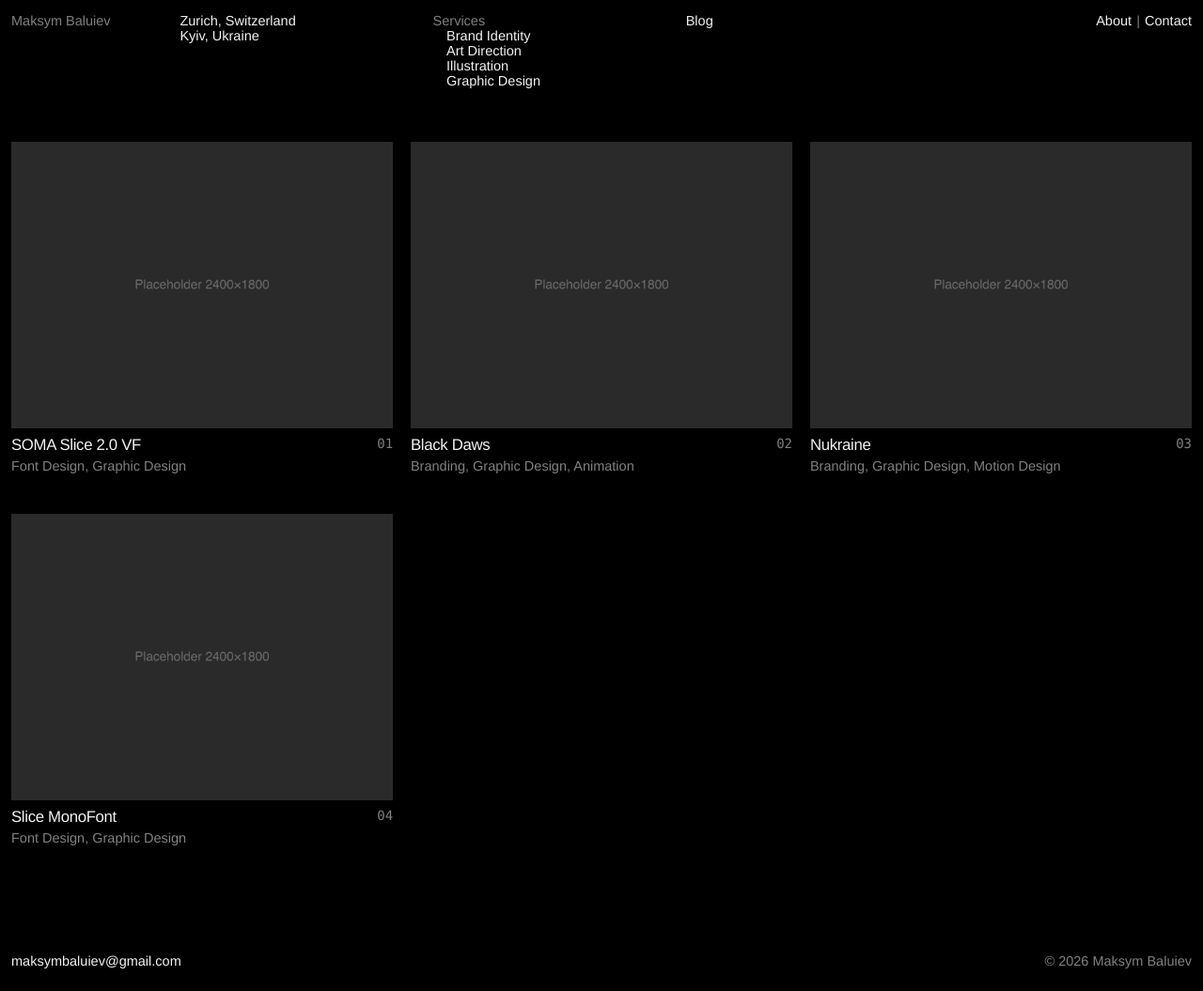
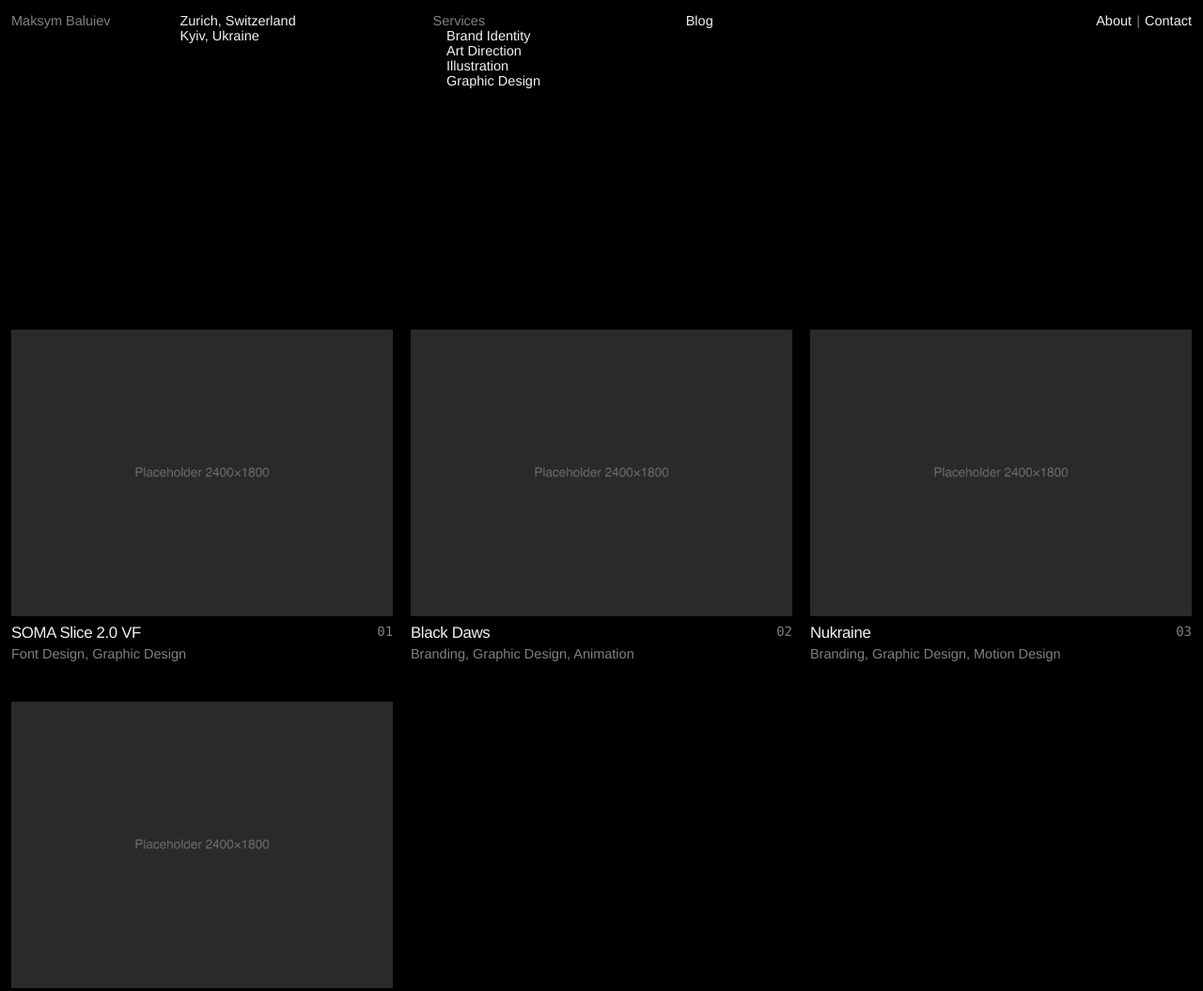
Before and after one commit to maksymbaluiev/maksymbaluiev.github.io, an Astro site: page / in a window 1280 px wide. Shown: the top 1055 px of the page at 94% size. Built offline with nearby package versions, Linux system fonts and the light colour scheme; Astro itself is replaced by a stand-in of ours.

Commit message:
Homepage: large gap between header and grid, like reference
Co-Authored-By: Claude Opus 5.5 <noreply@anthropic.com>

```diff
--- a/src/pages/index.astro
+++ b/src/pages/index.astro
@@ -17,5 +17,7 @@ const projects = await getProjects();
 </BaseLayout>
 
 <style>
-  .work { padding-top: var(--space-l); }
+  /* Великий порожній відступ під шапкою, як у референсі:
+     сітка починається приблизно на 27% ширини екрана від верху */
+  .work { padding-top: max(var(--space-l), 19vw); }
 </style>
```
